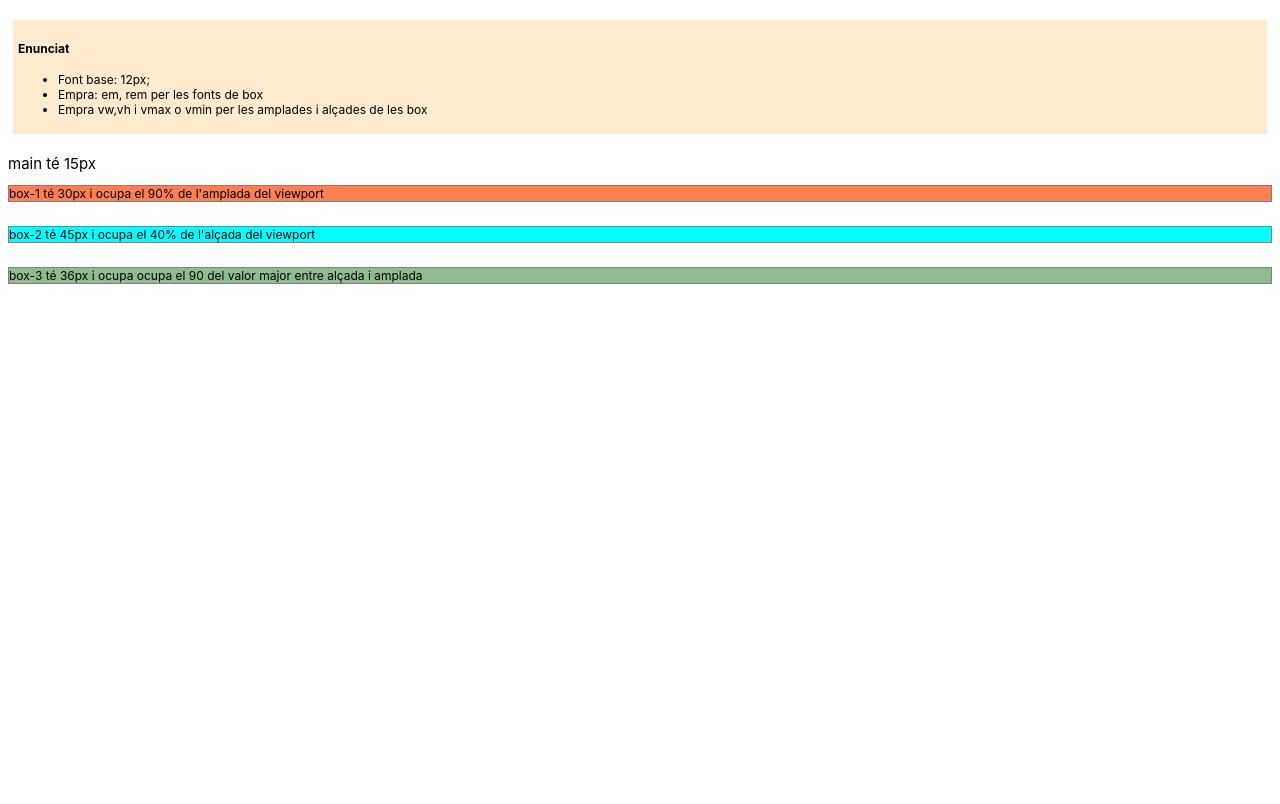
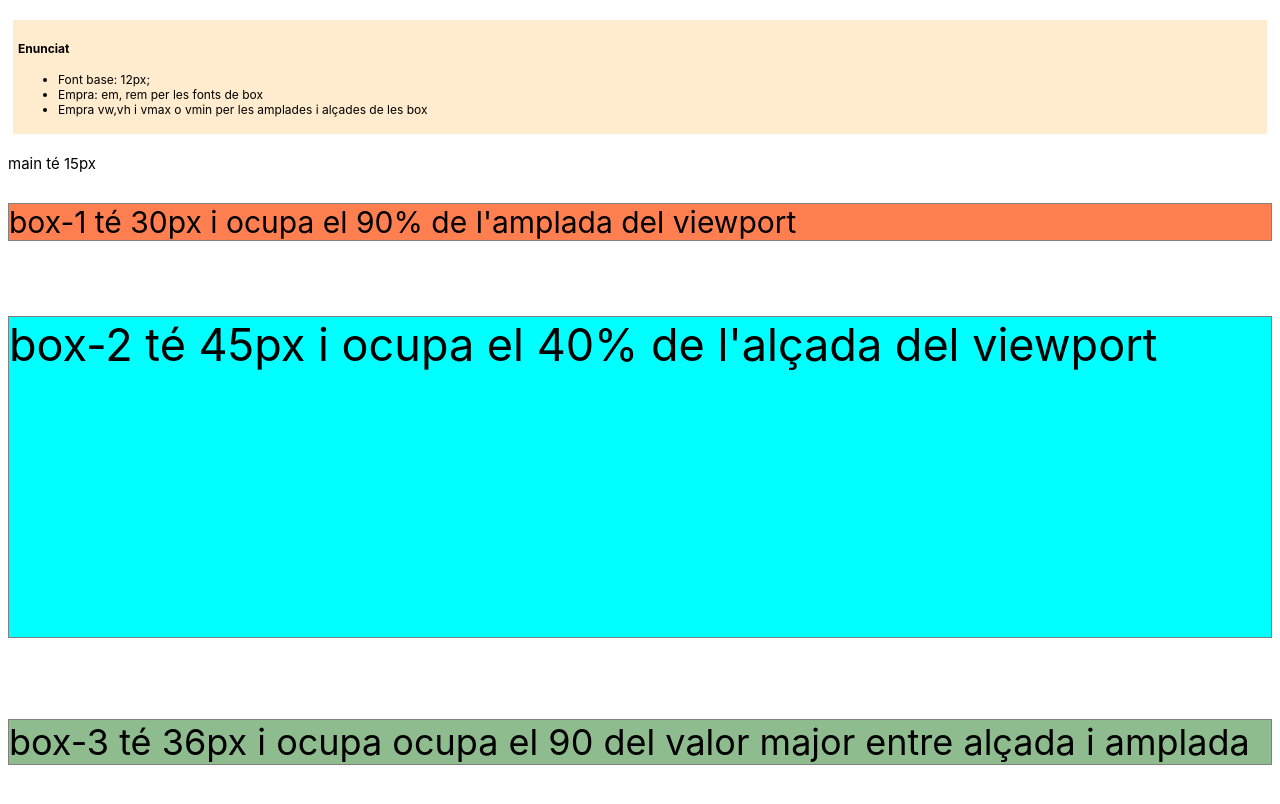
Before and after one commit to 4Heber/DIW, a plain HTML site: page Exercice-04/index.html in a window 1280 px wide. Drawn offline with Linux system fonts and the light colour scheme.

Commit message:
Update Ex.4

```diff
--- a/Exercice-04/index.html
+++ b/Exercice-04/index.html
@@ -5,7 +5,7 @@
     <meta http-equiv="X-UA-Compatible" content="IE=edge" />
     <meta name="viewport" content="width=device-width, initial-scale=1.0" />
     <title>Document</title>
-    <link rel="stylesheet" type="text/css" href="styles.css" />
+    <link rel="stylesheet" type="text/css" href="./styles.css" />
   </head>
   <body>
     <div id="enunciat">
--- a/Exercice-04/styles.css
+++ b/Exercice-04/styles.css
@@ -23,13 +23,17 @@ main {
 .box-1 {
   background-color: coral;
   /** ADD YOUR CSS DOWN BELOW **/
+  font-size: 2em;
 }
 .box-2 {
   background-color: cyan;
   /** ADD YOUR CSS DOWN BELOW **/
+  font-size: 3em;
+  min-height: 40vh;
 }
 
 .box-3 {
   background-color: darkseagreen;
   /** ADD YOUR CSS DOWN BELOW **/
+  font-size: 3rem;
 }
```
